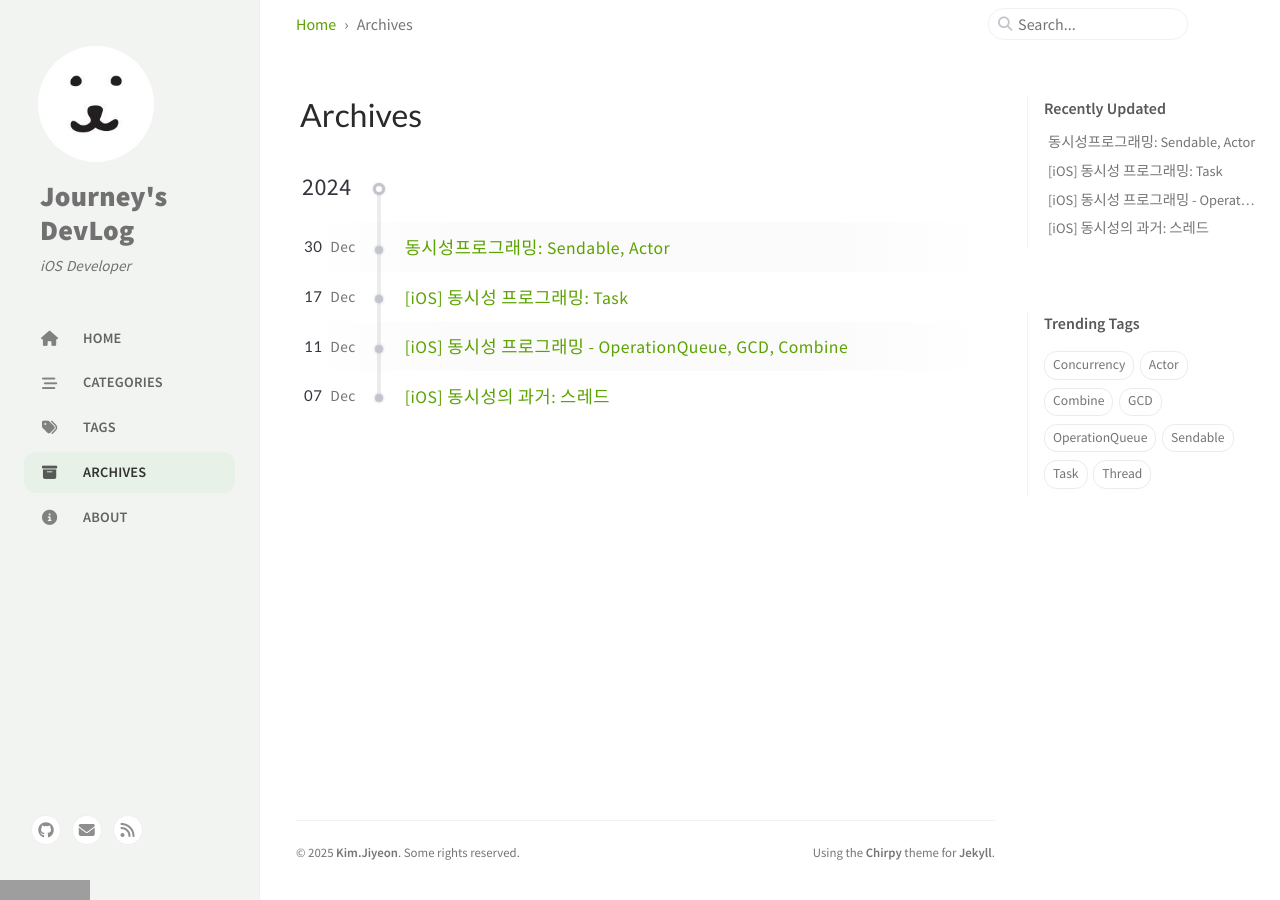
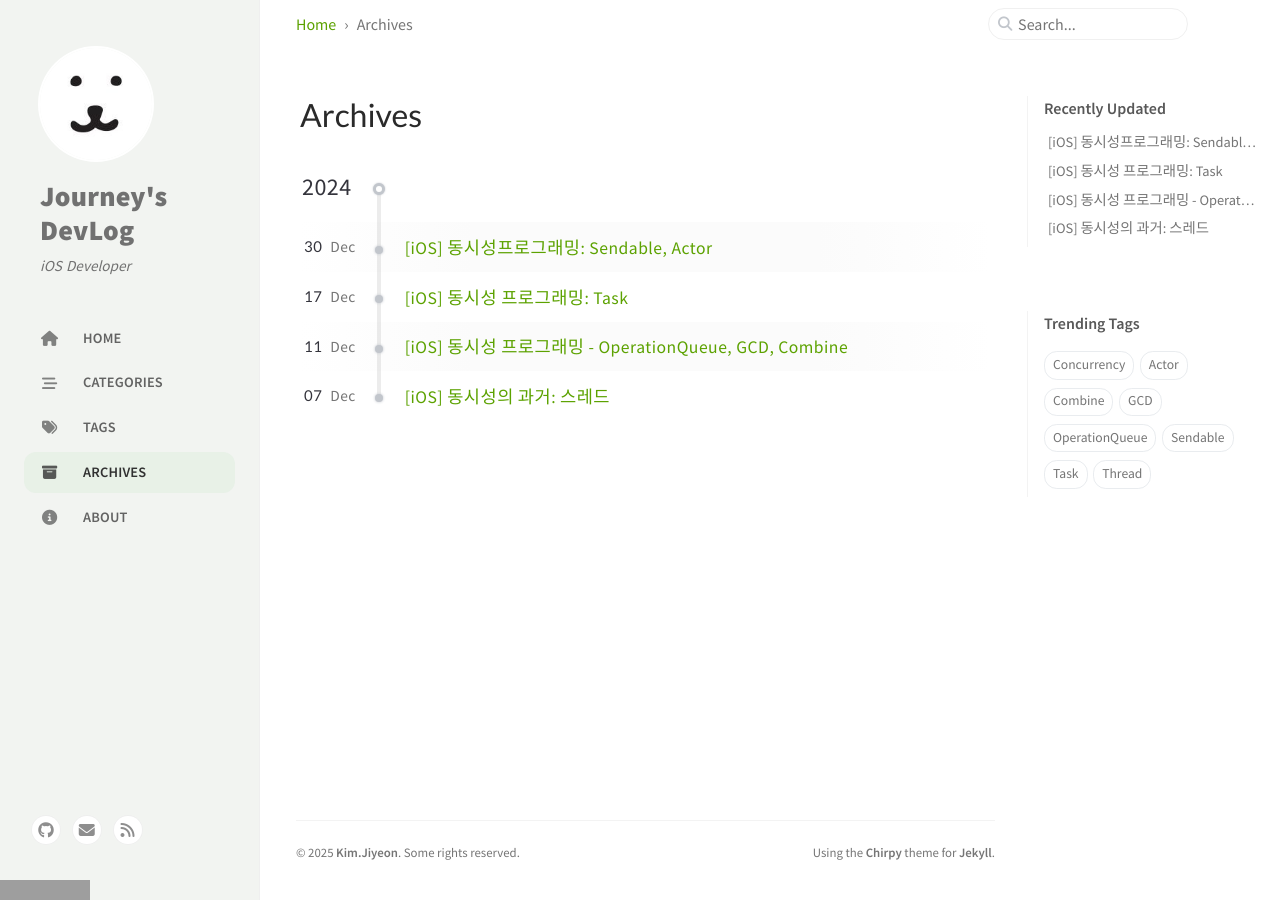
Before and after one commit to ji-yeon224/ji-yeon224.github.io, a Jekyll site: the page built from _tabs/archives.md, in a window 1280 px wide. Built offline with Jekyll 4.4.1, drawn with Linux system fonts in a browser that asks for light colours; cached includes are drawn as plain includes; comment, search, counter and statistics services are not loaded; grey boxes are pictures that could not be loaded.

Commit message:
제목 수정

```diff
--- a/_posts/2024-12-30-Sendable_Actor.md
+++ b/_posts/2024-12-30-Sendable_Actor.md
@@ -1,5 +1,5 @@
 ---
-title: "동시성프로그래밍: Sendable, Actor"
+title: "[iOS] 동시성프로그래밍: Sendable, Actor"
 date: 2024-12-30 15:00:00 +09:00
 categories:
   - PointFree스터디
```
Also changed, not shown: assets/img/pointfree.png (added).
